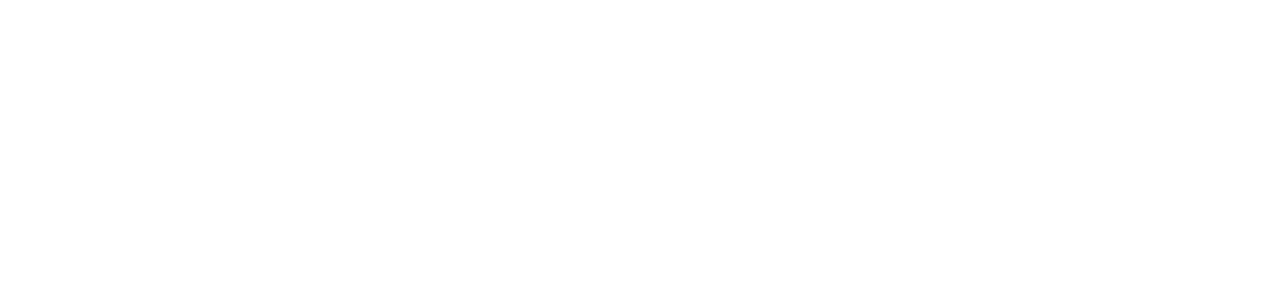
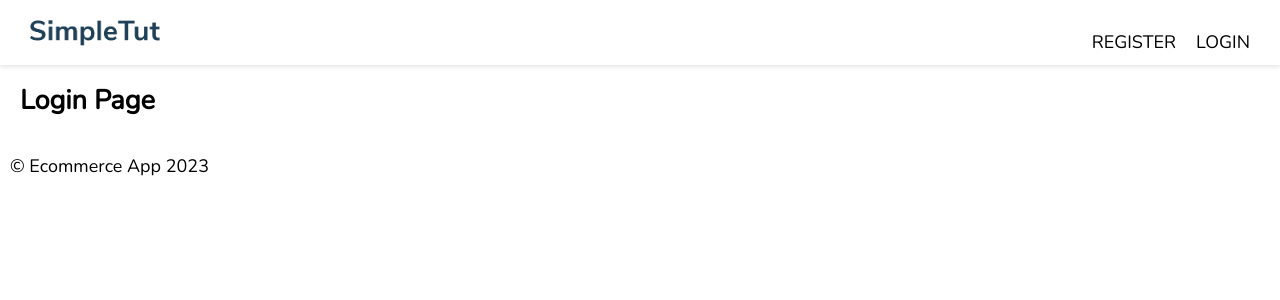
Before and after one commit to keneNwobodo/ecommerce, a React (Create React App) app: page /login in a window 1280 px wide. Before the commit this address had no page. Shown: the top 300 px of the page. Built offline with nearby package versions, Linux system fonts and the light colour scheme.

Commit message:
Setup firebase

```diff
--- a/package.json
+++ b/package.json
@@ -6,6 +6,7 @@
     "@testing-library/jest-dom": "^5.16.5",
     "@testing-library/react": "^13.4.0",
     "@testing-library/user-event": "^13.5.0",
+    "firebase": "^9.17.2-20230301191949",
     "node-sass": "^7.0.3",
     "react": "^18.2.0",
     "react-dom": "^18.2.0",
--- a/public/index.html
+++ b/public/index.html
@@ -12,7 +12,7 @@
     <link rel="preconnect" href="https://fonts.googleapis.com">
     <link rel="preconnect" href="https://fonts.gstatic.com" crossorigin>
     <link href="https://fonts.googleapis.com/css2?family=Nunito&display=swap" rel="stylesheet">
-    <link rel="apple-touch-icon" href="%PUBLIC_URL%/logo192.png" />
+    <!-- <link rel="apple-touch-icon" href="%PUBLIC_URL%/logo192.png" /> -->
     <!--
       manifest.json provides metadata used when your web app is installed on a
       user's mobile device or desktop. See https://developers.google.com/web/fundamentals/web-app-manifest/
@@ -27,7 +27,7 @@
       work correctly both with client-side routing and a non-root public URL.
       Learn how to configure a non-root public URL by running `npm run build`.
     -->
-    <title>React App</title>
+    <title>Ecommerce App</title>
   </head>
   <body>
     <noscript>You need to enable JavaScript to run this app.</noscript>
--- a/src/App.js
+++ b/src/App.js
@@ -3,8 +3,9 @@ import {Routes, Route} from 'react-router-dom';
 import HomeLayout from './components/homeLayout'; // Home Layout
 import MainLayout from './components/mainLayout'; // Main Layout
 
-import Registration from './pages/Home/Registration';
+import Registration from './pages/Registration';
 import Home from './pages/Home';
+import Login from './pages/Login';
 
 function App () {
   return (
@@ -27,6 +28,14 @@ function App () {
             </MainLayout>
           }
         />
+        <Route
+          path="/login"
+          element={
+            <MainLayout>
+              <Login />
+            </MainLayout>
+          }
+        />
       </Routes>
     </div>
   );
--- a/src/components/header/Header.jsx
+++ b/src/components/header/Header.jsx
@@ -12,6 +12,7 @@ export default function Header () {
 
         <div className="cta">
           <Link to="/registration">Register</Link>
+          <Link to="/login">Login</Link>
         </div>
       </div>
     </header>
--- a/src/components/styles.scss
+++ b/src/components/styles.scss
@@ -36,6 +36,8 @@
                 color: #000000;
                 text-decoration: none;
                 text-transform: uppercase;
+                padding-left: 10px;
+                margin-left: 10px
             }
         }
     }
--- /dev/null
+++ b/src/pages/Login/index.jsx
@@ -0,0 +1,9 @@
+import React from 'react';
+
+export default function Login () {
+  return (
+    <div>
+      <h2>Login Page</h2>
+    </div>
+  );
+}
```
Also changed, not shown: src/firebase/config.js (added, +8 -0 lines), src/firebase/utils.js (added, +7 -0 lines), 2 other files (tests, documents, lock files or other folders).
